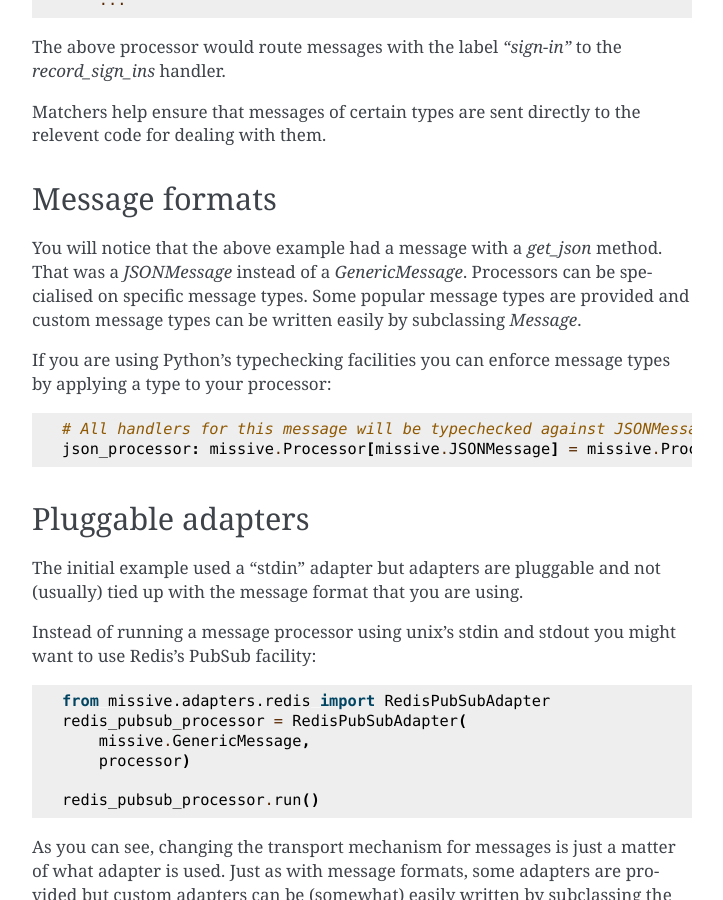
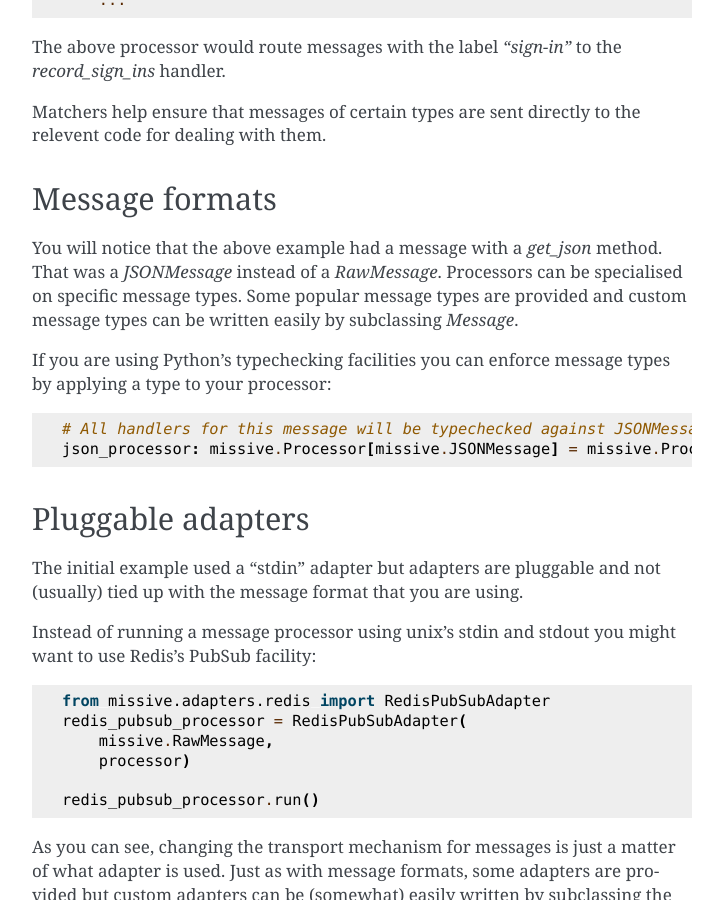
Before and after one commit to calpaterson/missive, a Sphinx documentation site: the page built from docs/quickstart.rst, in a window 1280 px wide and 900 px high, scrolled down 1364 px. Shown: the whole window, without its empty margins (388-1111 px from the left). Built offline with Sphinx 7.4.7, drawn with Linux system fonts in a browser that asks for light colours; the version number could not be read and is left out; some of the changed text lies outside the part shown.

Commit message:
Update docs for RawMessage

```diff
--- a/docs/quickstart.rst
+++ b/docs/quickstart.rst
@@ -21,7 +21,7 @@
         print("Hello whoever you are")
         ctx.ack(message)
 
-    stdin_processor = StdinAdapter(missive.GenericMessage, processor)
+    stdin_processor = StdinAdapter(missive.RawMessage, processor)
 
     if __name__ == "__main__":
         stdin_processor.run()
@@ -81,7 +81,7 @@
 ---------------
 
 You will notice that the above example had a message with a `get_json` method.
-That was a `JSONMessage` instead of a `GenericMessage`.  Processors can be
+That was a `JSONMessage` instead of a `RawMessage`.  Processors can be
 specialised on specific message types.  Some popular message types are provided
 and custom message types can be written easily by subclassing `Message`.
 
@@ -106,7 +106,7 @@
 
     from missive.adapters.redis import RedisPubSubAdapter
     redis_pubsub_processor = RedisPubSubAdapter(
-        missive.GenericMessage,
+        missive.RawMessage,
         processor)
 
     redis_pubsub_processor.run()
```
